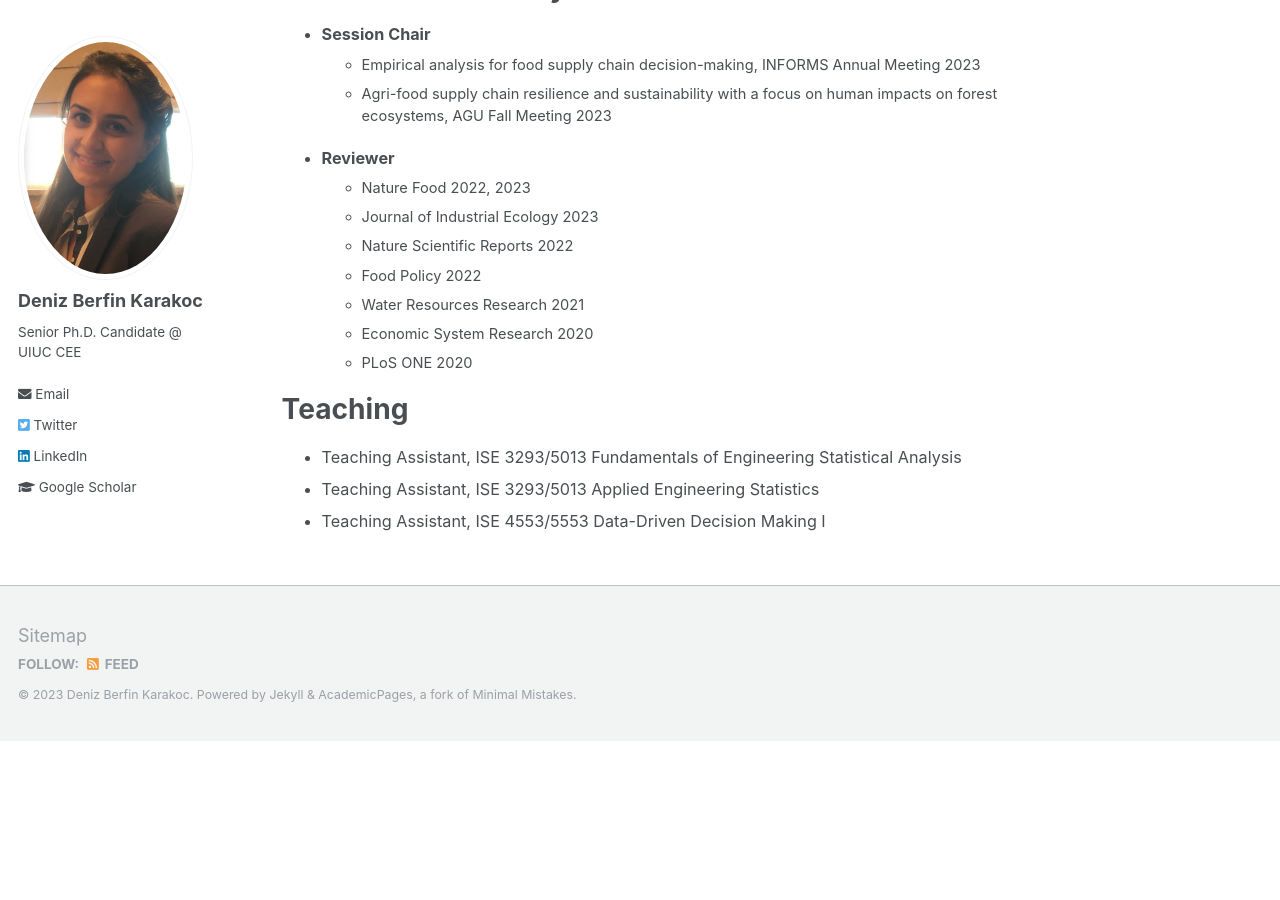
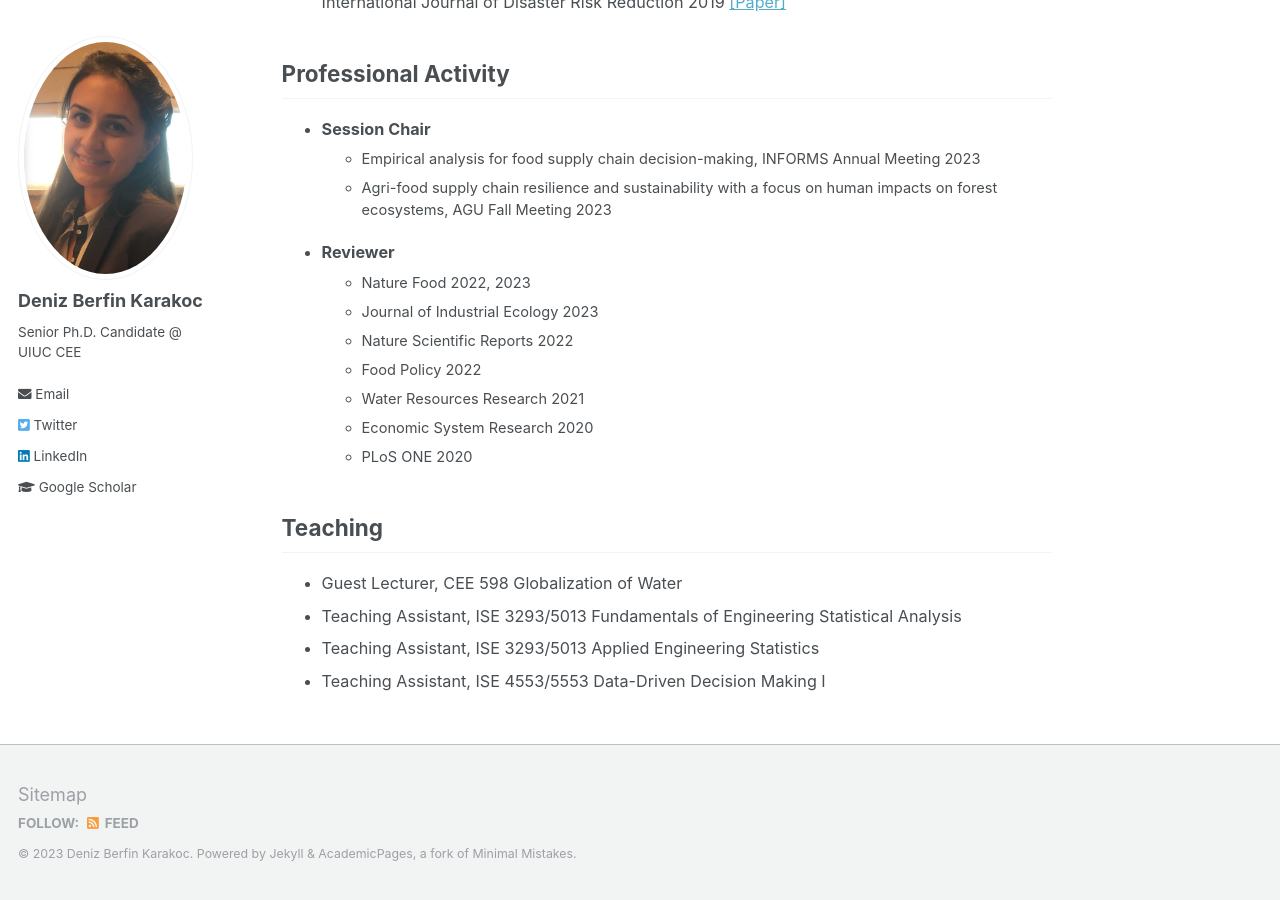
Before and after one commit to denizberfinkarakoc/denizberfinkarakoc.github.io, a Jekyll site: the page built from _pages/about.md, in a window 1280 px wide and 900 px high, scrolled down 1628 px. Built offline with Jekyll 4.4.1, drawn with Linux system fonts in a browser that asks for light colours; before the commit the page ends 2369 px from its top, so only the background shows below that; some of the changed text lies outside the part shown.

Commit message:
Update about.md

```diff
--- a/_pages/about.md
+++ b/_pages/about.md
@@ -17,8 +17,7 @@
 Currently, I am a senior Ph.D. candidate in the Department of Civil and Environmental Engineering at the [University of Illinois Urbana-Champaign](https://cee.illinois.edu/) with the specialization area of Sustainable and Resilient Infrastructure Systems, where I am advised by [Dr. Megan Konar](https://mkonar.cee.illinois.edu/). My dissertation focuses on the resilience of agri-food flow networks and their supporting transportation architecture across spatial scales.
 
 
-Honors
-============
+<h2 id="honors">Honors</h2>
 <ul>
 	<li>
 		Our paper is featured as the cover of <a href='https://www.nature.com/natfood/volumes/4/issues/7'>Nature Food July 2023 Issue</a>!
@@ -84,8 +82,7 @@
 
 
 
-Professional Activity
-==============
+<h2 id="service">Professional Activity</h2>
 <ul>
 	<li>
 		<b>Session Chair</b>
@@ -132,9 +129,11 @@
 
 
 
-Teaching
-========
+<h2 id="teaching">Teaching</h2>
 <ul>
+	<li>
+		Guest Lecturer, CEE 598 Globalization of Water
+	</li>
 	<li>
 		Teaching Assistant, ISE 3293/5013 Fundamentals of Engineering Statistical Analysis
 	</li>
```
Also changed, not shown: other parts of _pages/about.md (+1 -2 lines).
